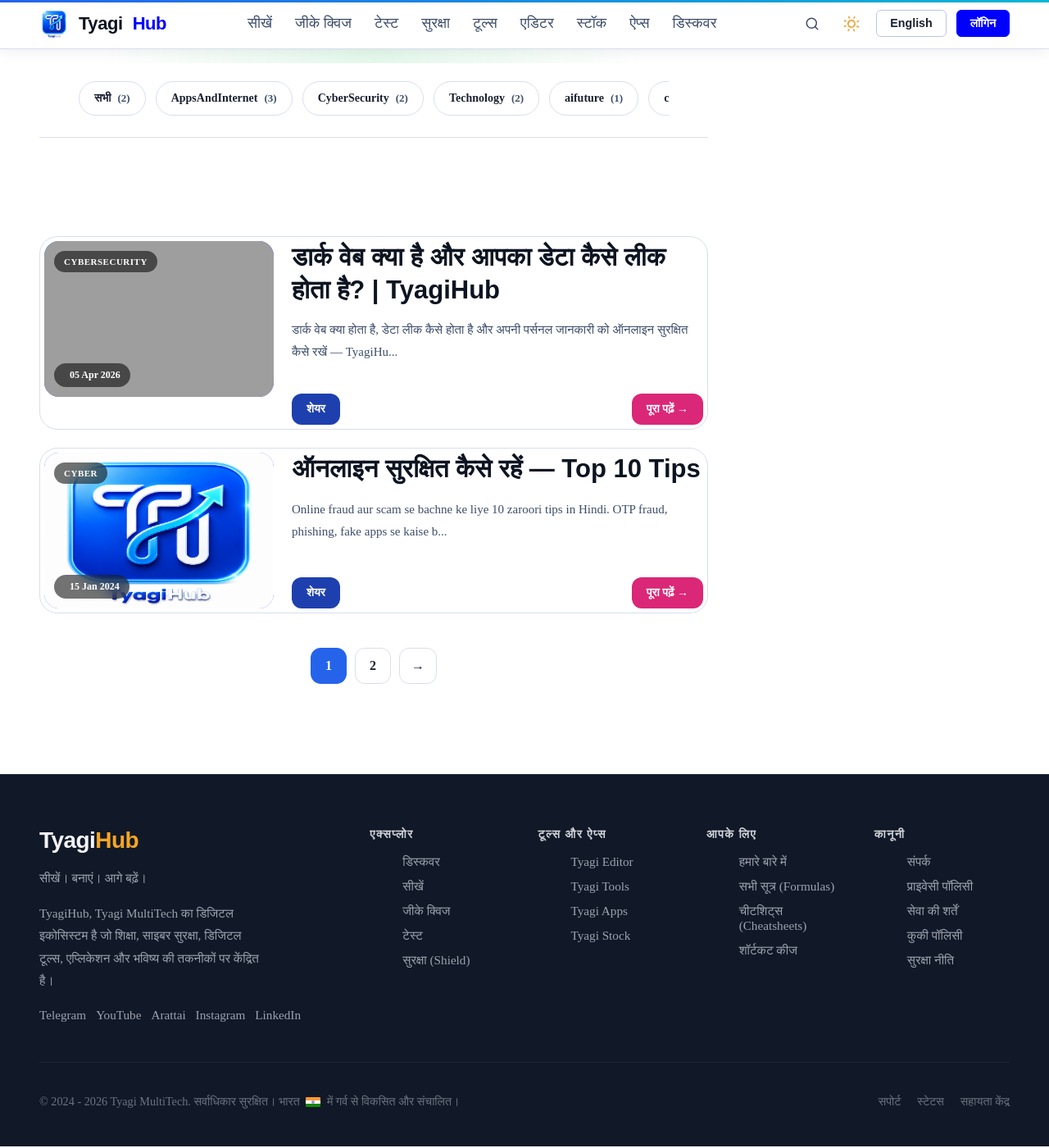
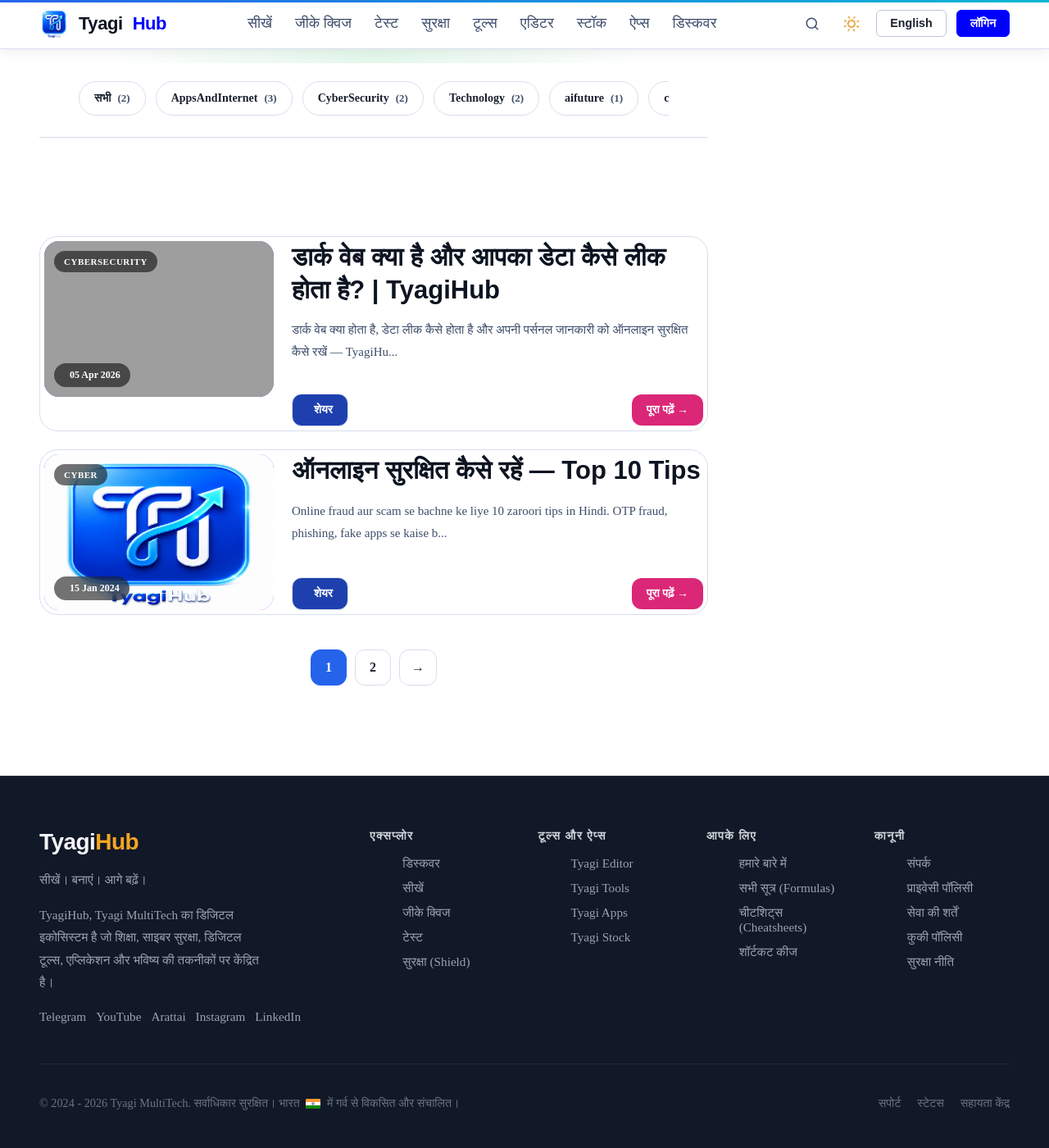
Before and after one commit to HimanshuTyagiJi/TyagiHub, a Jekyll site: the page built from hi/discover/index.html, in a window 1280 px wide and 1400 px high, scrolled down 793 px. Shown: the whole window at 82% size. Built offline with Jekyll 4.4.1, drawn with Linux system fonts in a browser that asks for light colours; grey boxes are pictures that could not be loaded.

Commit message:
Update discover.css

```diff
--- a/assets/css/discover.css
+++ b/assets/css/discover.css
@@ -642,7 +642,10 @@
   font-size: 14px;
   font-weight: 700;
   transition: .25s;
-}
+  display: inline-flex;
+  align-items: center;
+  gap: 8px;
+  border: 1px solid var(--border-1);}
 
 .native-share-btn:hover {
   transform: translateY(-2px);
```
